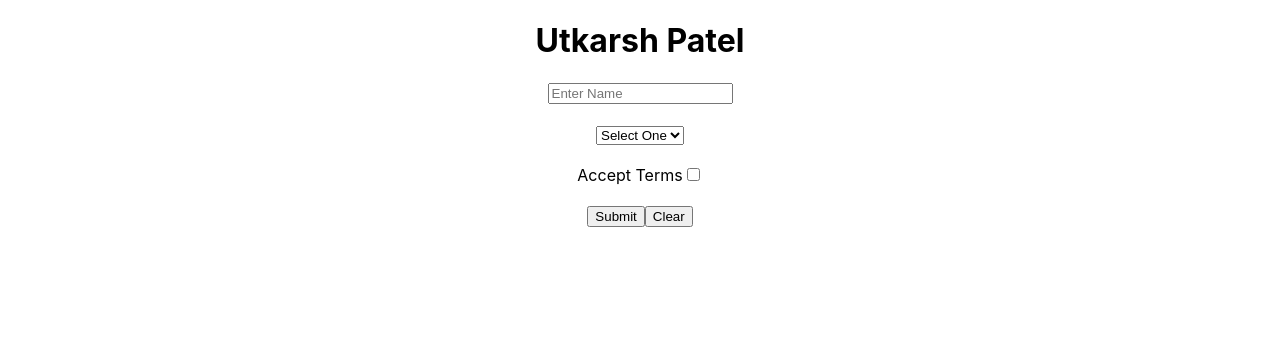
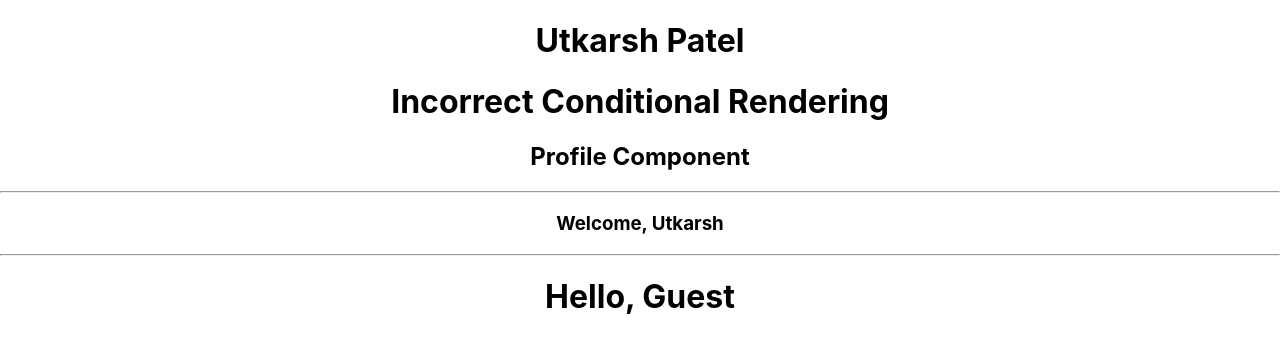
Before and after one commit to UtkarshPatel9934/React.js, a React (Create React App) app in the folder reactapp/: page / in a window 1280 px wide. Shown: the top 352 px of the page. Built offline with nearby package versions, Linux system fonts and the light colour scheme.

Commit message:
Added Conditional Rendering

```diff
--- a/reactapp/src/App.js
+++ b/reactapp/src/App.js
@@ -45,7 +45,11 @@ import './App.css';
 
 
 
-import HandleForm from './HandleForm'
+// import HandleForm from './HandleForm'
+
+
+import IncorrectConditionalRendering from './IncorrectConditionalRendering'
+import CorrectConditionalRendering from './CorrectConditionalRendering'
 
 function App() {
   return (
@@ -107,7 +111,14 @@ function App() {
 
 
 
-    <HandleForm></HandleForm>
+    {/* <HandleForm></HandleForm> */}
+
+
+
+    <IncorrectConditionalRendering></IncorrectConditionalRendering>
+
+    <hr />
+    <CorrectConditionalRendering></CorrectConditionalRendering>
     </div>
   );
 }
--- /dev/null
+++ b/reactapp/src/CorrectConditionalRendering.js
@@ -0,0 +1,36 @@
+import React, {useState} from 'react'
+
+const CorrectConditionalRendering = () => {
+
+
+	/* for 2 Conditions */
+	/* const [loggedIn, setLoggedIn] = useState(true)
+	return (
+		<div>
+
+		{ loggedIn ?  <h1>Welcome, Utkarsh</h1> :  <h1>Welcome, Guest</h1> }
+		</div>
+		) */
+
+
+	/* For 3 Conditions */
+	/* Note: you can make n number of Condition using this Syntax */
+	const [loggedIn, setLoggedIn] = useState(3);
+
+	return(
+		<div>
+			{
+				loggedIn ===1?
+				<h1>Hello, Utkarsh</h1> :
+
+				loggedIn ===2?
+				<h1>Hello, Zeel</h1> :
+
+				<h1>Hello, Guest</h1>
+			}
+		</div>
+	)
+
+}
+
+export default CorrectConditionalRendering
--- /dev/null
+++ b/reactapp/src/IncorrectConditionalRendering.js
@@ -0,0 +1,32 @@
+import React, {useState} from 'react'
+
+const IncorrectConditionalRendering = () => {
+
+	const [loggedIn, setLoggedIn] = useState(true)
+
+	if(loggedIn)
+	{
+		return (
+		  <div>
+		    <h1>Incorrect Conditional Rendering</h1>
+		    <h2>Profile Component</h2>
+		    <hr />
+		    <h3>Welcome, Utkarsh</h3>
+		  </div>
+		)
+	}
+	else
+	{
+		return (
+		  <div>
+		    <h1>Incorrect Conditional Rendering</h1>
+		    <h2>Profile Component</h2>
+		    <hr />
+		    <h3>You are not Logged In</h3>
+		  </div>
+		)
+
+	}
+}
+
+export default IncorrectConditionalRendering
```
Also changed, not shown: 1 other file (tests, documents, lock files or other folders).
